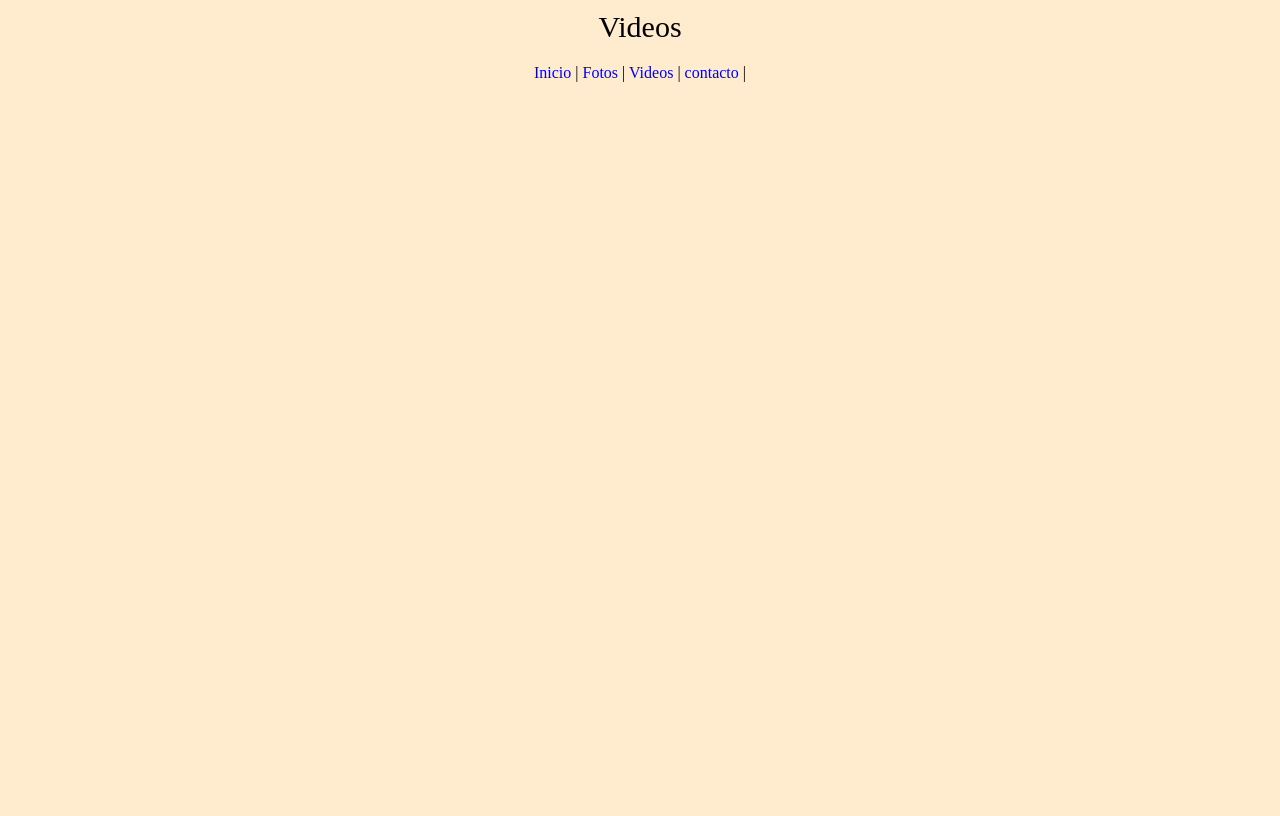
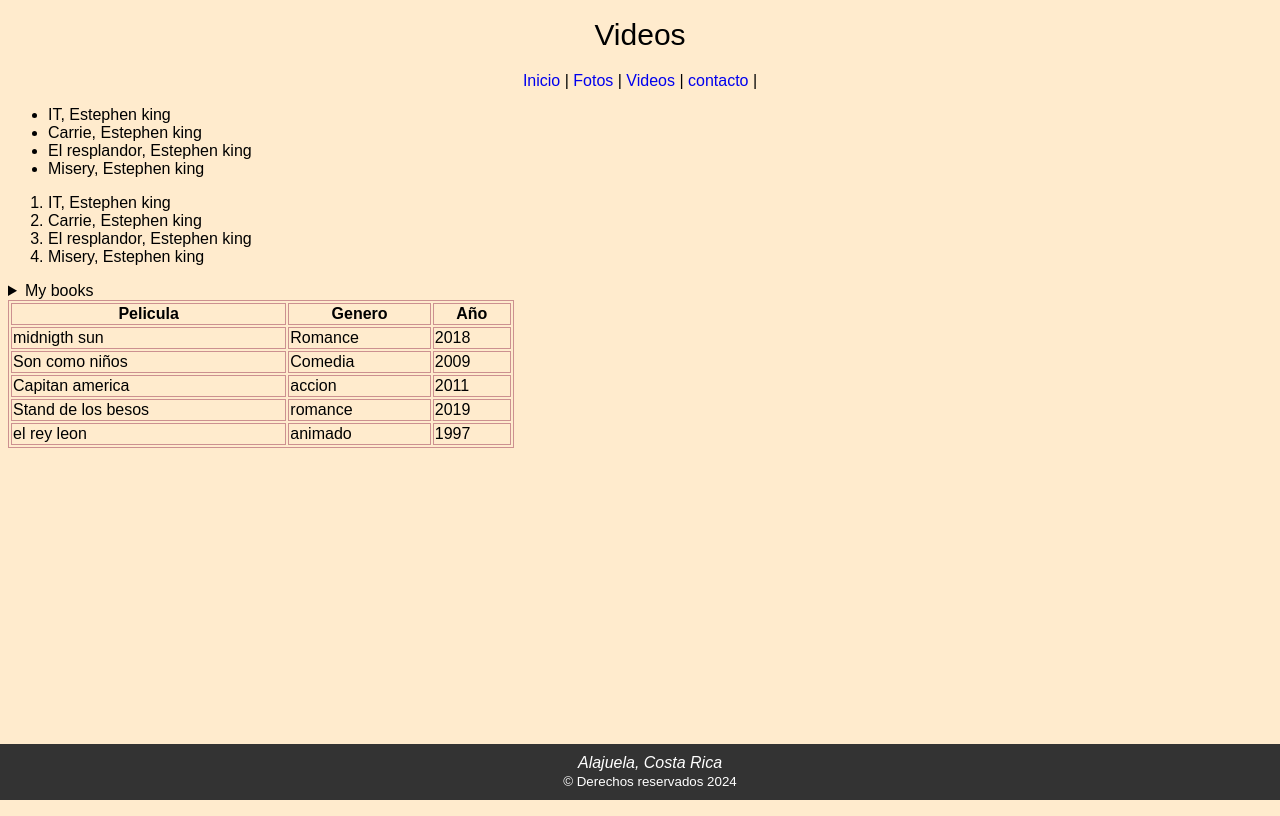
Before and after one commit to L3n4mi8/WEB, a plain HTML site: page videos.html in a window 1280 px wide. Drawn offline with Linux system fonts and the light colour scheme.

Commit message:
v,f,html

```diff
--- a/CSS/miestilos.css
+++ b/CSS/miestilos.css
@@ -4,14 +4,15 @@
      margin-top: 10px;
  }
 
-body{
+ body {
      background-color: blanchedalmond;
 
  }
 
-a{
+ a {
      text-decoration-line: none;
  }
+
  #navegacion {
      text-align: center;
      margin-top: 20px;
@@ -23,7 +24,7 @@ a{
      font-family: Georgia, 'Times New Roman', Times, serif;
  }
 
-span{
+ span {
      font-size: 25px;
      font-family: 'Lucida Sans', 'Lucida Sans Regular', 'Lucida Grande', 'Lucida Sans Unicode', Geneva, Verdana, sans-serif;
      font-weight: 100;
@@ -39,3 +40,39 @@ span{
      width: 20%;
 
  }
+
+
+
+body {
+    font-family: Arial, sans-serif;
+    display: flex;
+    flex-direction: column;
+    min-height: 100vh;
+}
+.content {
+    flex: 1;
+    padding: 20px;
+}
+footer {
+    position: fixed;
+    left: 0;
+    bottom: 0;
+    width: 100%;
+    background-color: #333;
+    color: white;
+    text-align: center;
+    padding: 10px;
+}
+
+
+
+img {
+    display: block;
+    margin-left: auto;
+    margin-right: auto;
+
+}
+
+table, th, td {
+    border:1px solid rgb(204, 144, 144);
+  }
--- a/videos.html
+++ b/videos.html
@@ -1,5 +1,6 @@
 <!DOCTYPE html>
 <html lang="en">
+
 <head>
     <meta charset="UTF-8">
     <meta name="viewport" content="width=device-width, initial-scale=1.0">
@@ -7,6 +8,7 @@
     <link rel="icon" href="imagenes/favicon.png" type="image/png" sizes="16x16">
     <link rel="stylesheet" href="Css/Miestilos.css">
 </head>
+
 <body>
     <div class="titulo">
         <header>
@@ -22,6 +24,70 @@
                 <a href="contacto.html">contacto</a> |
             </nav>
         </div>
+        <div>
+            <ul>
+               <li>IT, Estephen king</li>
+               <li>Carrie, Estephen king</li>
+               <li>El resplandor, Estephen king</li>
+               <li>Misery, Estephen king</li>
+            </ul>
+        </div>
+        <div>
+            <ol type="1">
+               <li>IT, Estephen king</li>
+               <li>Carrie, Estephen king</li>
+               <li>El resplandor, Estephen king</li>
+               <li>Misery, Estephen king</li>
+            </ol>
+        </div>
+        <div>
+            <details>
+                <summary> My books</summary>
+                <p>IT</p>
+                <p>Carrie</p>
+                <p>El resplandor</p>
+                <p>Misery</p>
+            </details>
+        </div>
+        <table style="width:40%">
+            <tr>
+              <th>Pelicula</th>
+              <th>Genero</th>
+              <th>Año</th>
+            </tr>
+            <tr>
+              <td>midnigth sun</td>
+              <td>Romance</td>
+              <td>2018</td>
+            </tr>
+            <tr>
+              <td>Son como niños</td>
+              <td>Comedia</td>
+              <td>2009</td>
+            </tr>
+             <tr>
+              <td>Capitan america</td>
+              <td>accion</td>
+              <td>2011</td>
+            </tr> <tr>
+              <td>Stand de los besos</td>
+              <td>romance</td>
+              <td>2019</td>
+            </tr> <tr>
+              <td>el rey leon</td>
+              <td>animado</td>
+              <td>1997</td>
+            </tr>
+          </table>
+        <div>
+
+        </div>
+
     </main>
+    <footer> <!-- etquiteca de pie de pagina-->
+        <address> Alajuela, Costa Rica</address> <!-- poner una direccón-->
+        <small>&copy; Derechos reservados 2024</small> <!-- hacer la letra mas pequeña-->
+    </footer>
 </body>
+
 </html>
```
Also changed, not shown: contacto.html (+8 -1 lines), fotos.html (+28 -0 lines), index.html (+17 -5 lines), imagenes/OIP.jfif (added), imagenes/marr.webp (added). Lines whose indentation alone changed are shown as unchanged.
